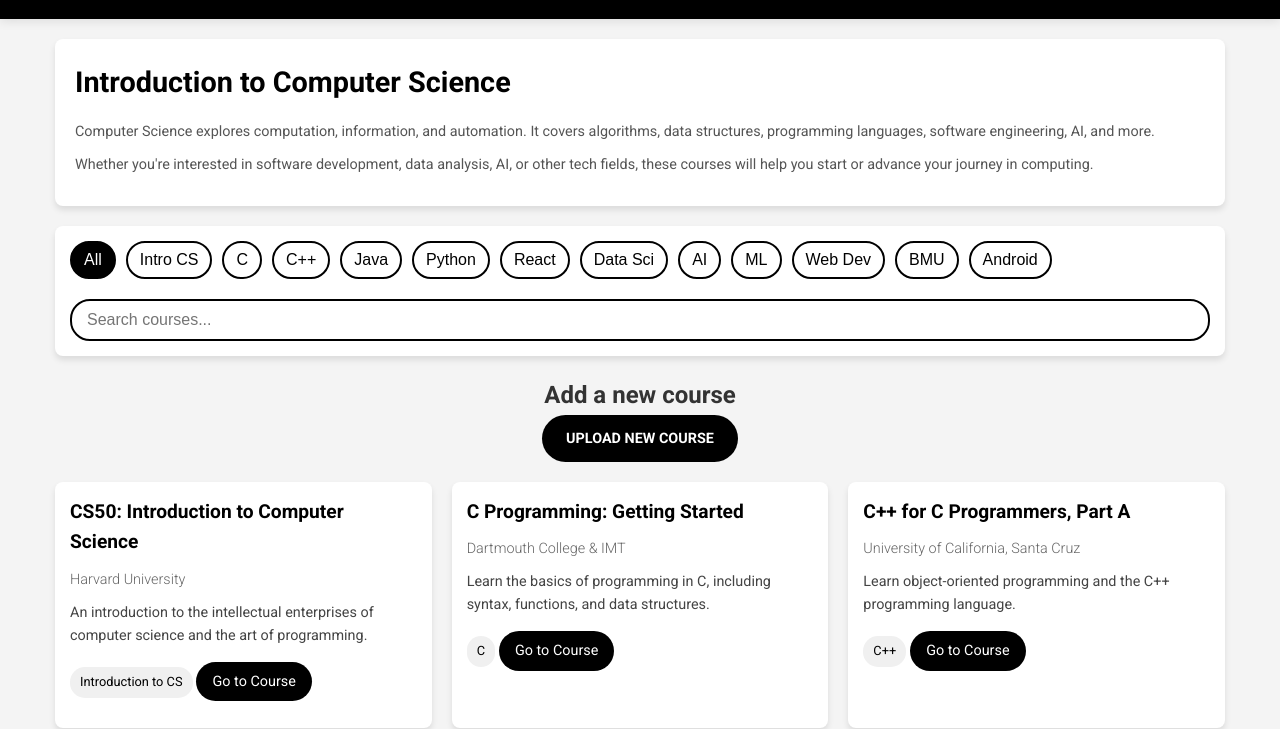
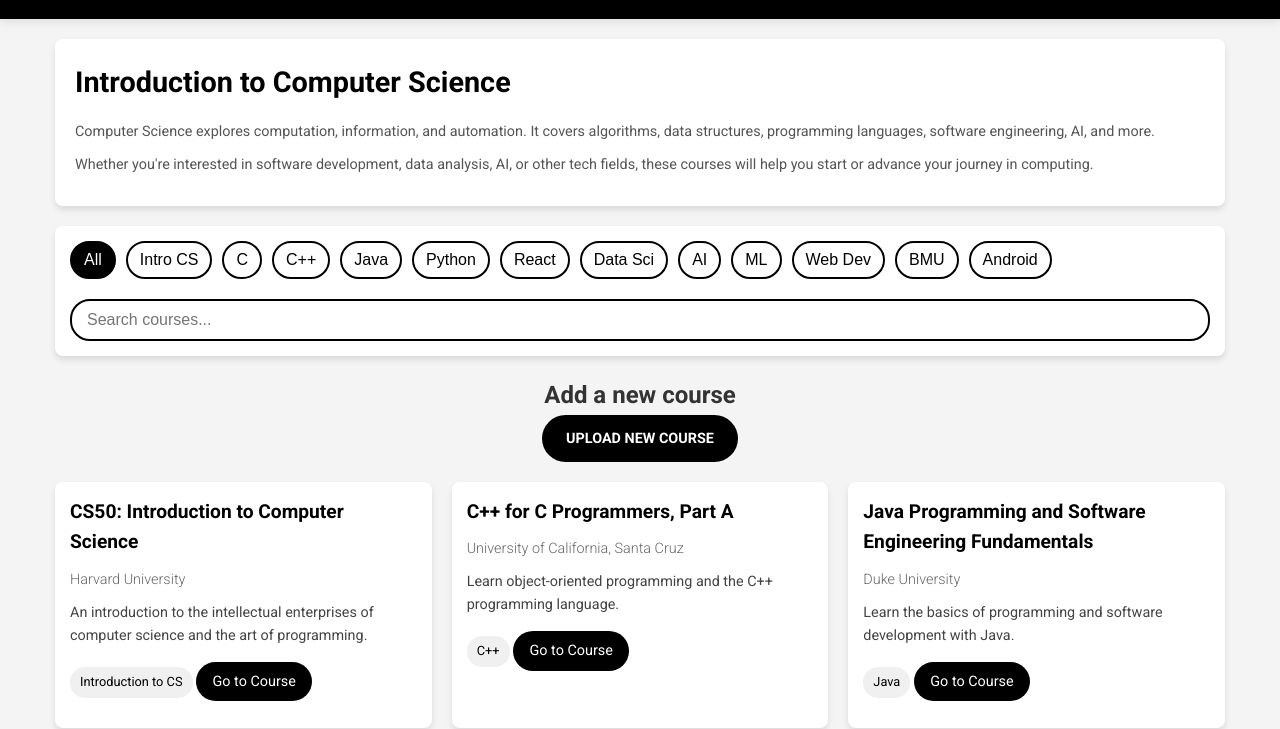
Before and after one commit to shaktisingh5580/PROGRAMING-FOR-LOOSERS-CLUB-, a plain HTML site: page courses.html in a window 1280 px wide. Shown: the part 101-830 px from the top of the page. Drawn offline with Linux system fonts and the light colour scheme; no server answers.

Commit message:
Update courses.html

```diff
--- a/courses.html
+++ b/courses.html
@@ -259,14 +259,7 @@
                 category: "Introduction to CS",
                 image: "https://fvjxrxvqtjgmxnvvxubp.supabase.co/storage/v1/object/public/images/cs50.jpg"
             },
-            {
-                title: "C Programming: Getting Started",
-                institution: "Dartmouth College & IMT",
-                description: "Learn the basics of programming in C, including syntax, functions, and data structures.",
-                link: "https://www.edx.org/course/c-programming-getting-started",
-                category: "C",
-                image: "https://fvjxrxvqtjgmxnvvxubp.supabase.co/storage/v1/object/public/images/c-programming.jpg"
-            },
+
             {
                 title: "C++ for C Programmers, Part A",
                 institution: "University of California, Santa Cruz",
```
